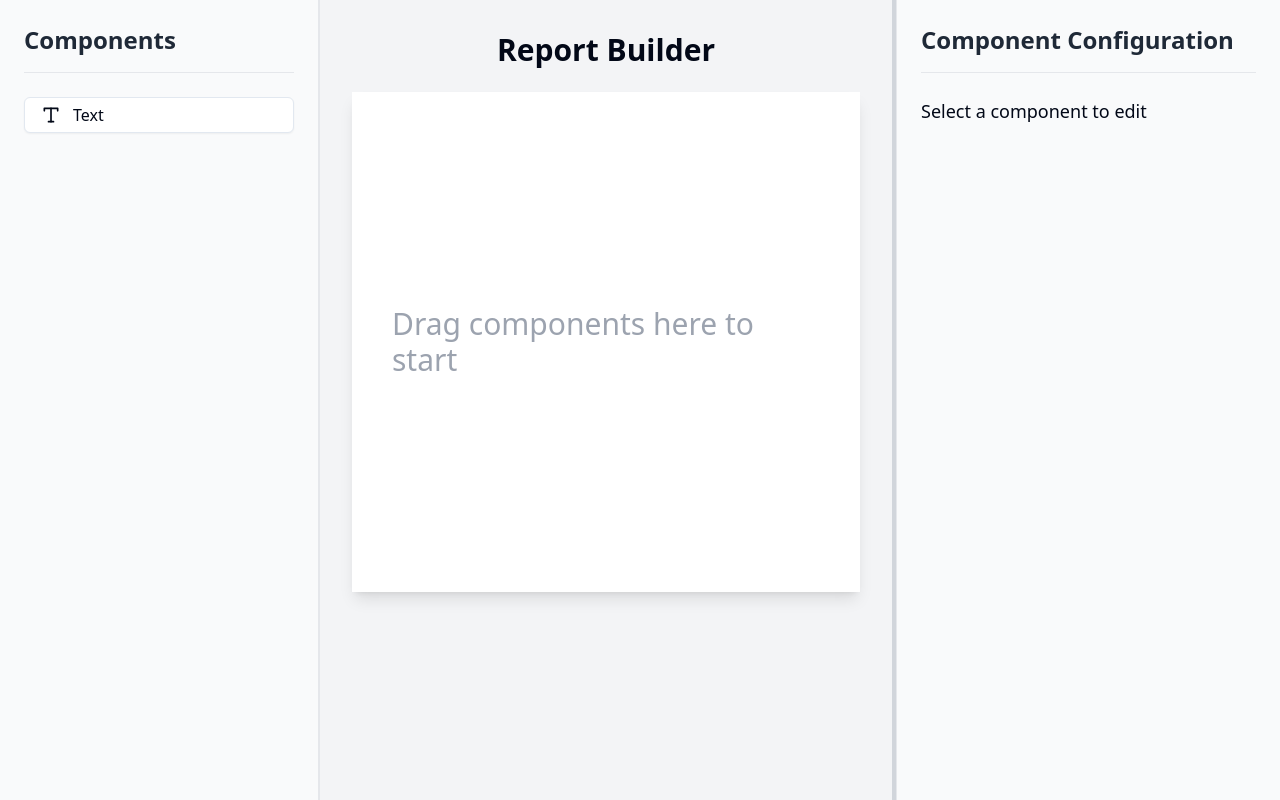
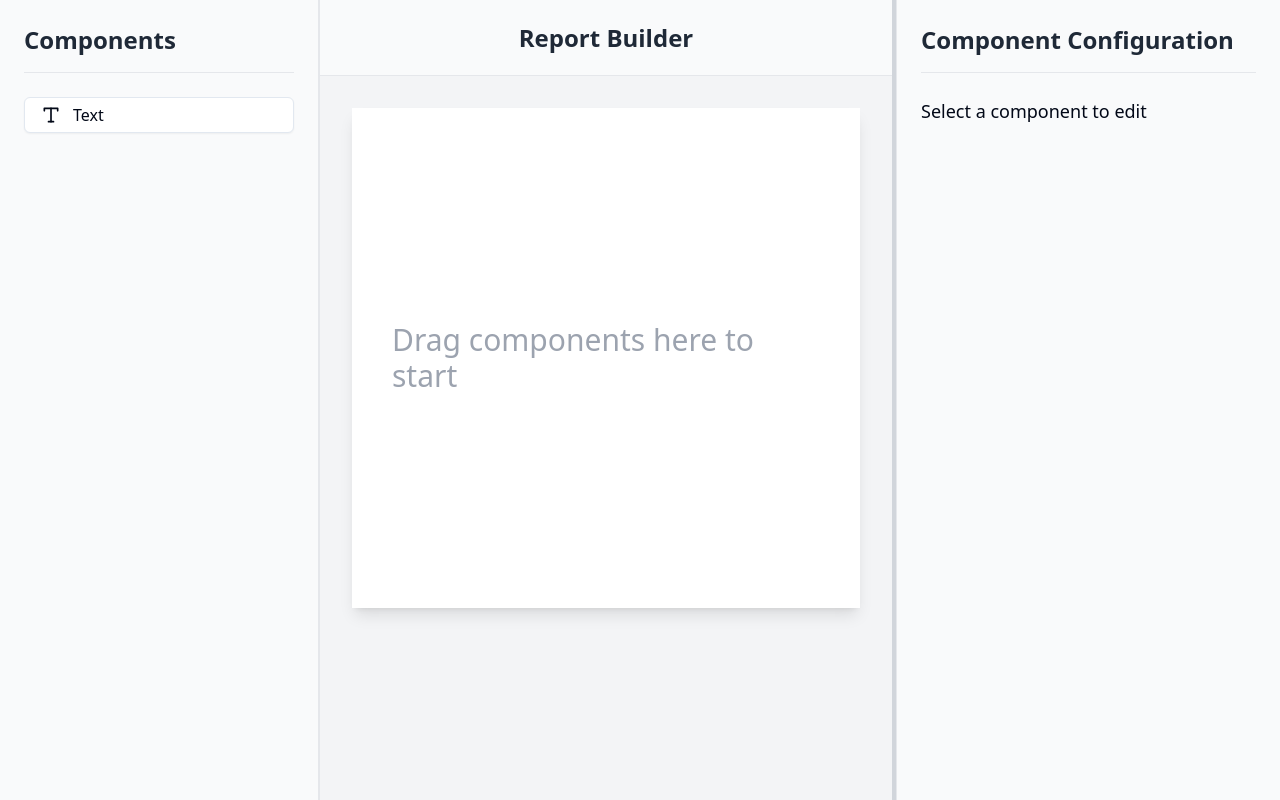
Before and after one commit to SawkaDev/pdf-builder-dnd, a Next.js app: page / in a window 1280 px wide. Built offline with nearby package versions, Linux system fonts and the light colour scheme.

Commit message:
minor formatting before trying to add table

```diff
--- a/src/app/page.tsx
+++ b/src/app/page.tsx
@@ -108,10 +108,11 @@ const Home: React.FC = () => {
         <div className="flex-none w-80 h-full overflow-y-auto border-r border-gray-200 bg-gray-50">
           <Toolbar />
         </div>
-        <div className="flex-grow overflow-auto bg-gray-100 p-8">
-          <h1 className="text-3xl font-bold mb-6 text-center">
-            Report Builder
-          </h1>
+        <div className="flex-grow flex flex-col overflow-hidden bg-gray-100">
+          <div className="flex-none h-[76px] flex items-center justify-center px-6 border-b border-gray-200 bg-gray-50">
+            <h1 className="text-2xl font-bold text-gray-800">Report Builder</h1>
+          </div>
+          <div className="flex-grow overflow-auto p-8">
             <SortableContext
               items={components.map((c) => c.id)}
               strategy={verticalListSortingStrategy}
@@ -122,6 +123,7 @@ const Home: React.FC = () => {
                 onCanvasClick={handleCanvasClick}
               />
             </SortableContext>
+          </div>
         </div>
         <ResizableSidebar
           selectedComponent={selectedComponent}
```
Lines whose indentation alone changed are shown as unchanged.
